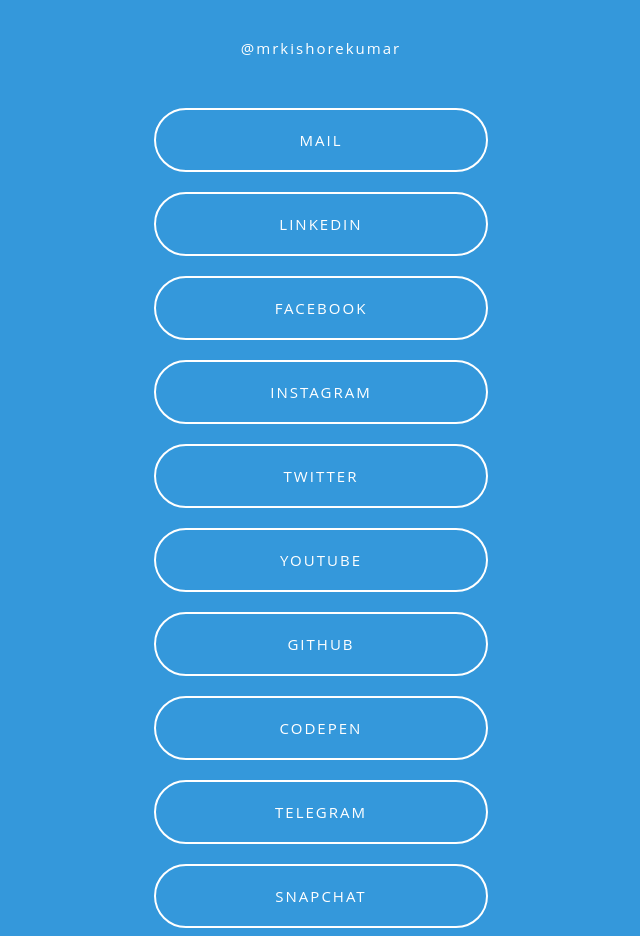
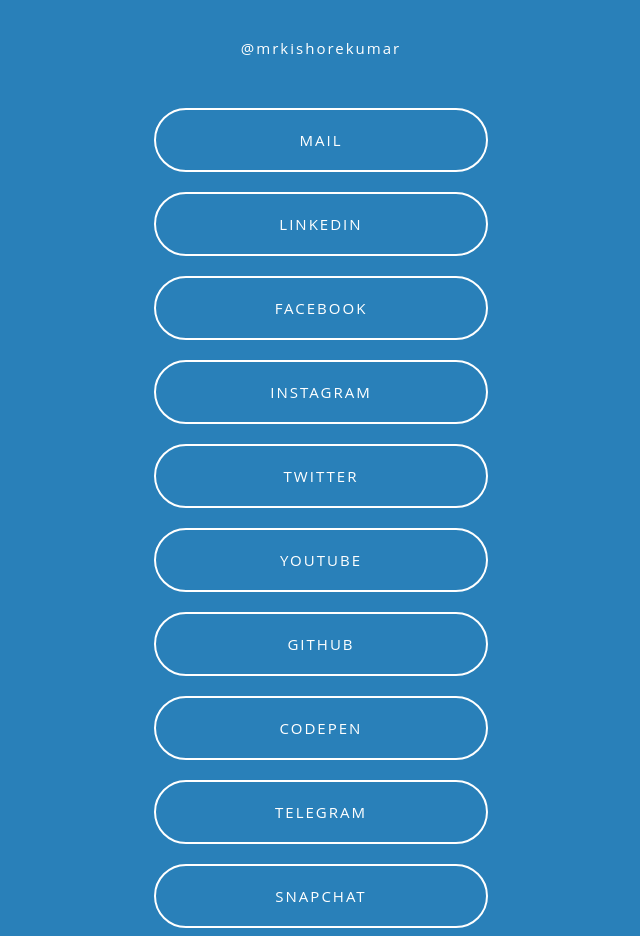
Before and after one commit to mrkishorekumar/link, a plain HTML site: page index.html in a window 1280 px wide. Shown: the whole page, without its empty margins (319-959 px from the left). Drawn offline with Linux system fonts and the light colour scheme.

Commit message:
Create styles.css

```diff
--- a/styles.css
+++ b/styles.css
@@ -1,5 +1,5 @@
 body {
-    background-color: #3498db;
+    background-color: #2980b9;
     color: #fff;
     font-family: 'Open Sans', sans-serif;
     font-size: 15px;
```
